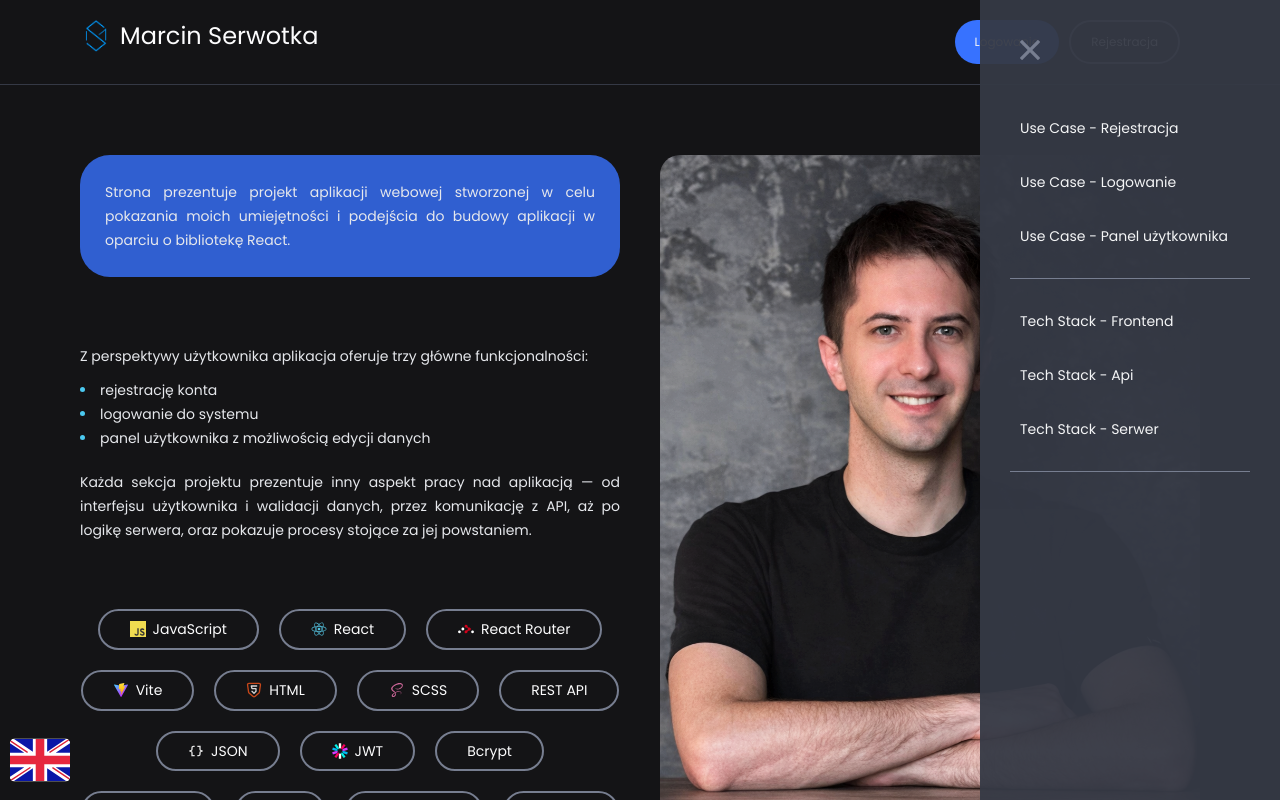
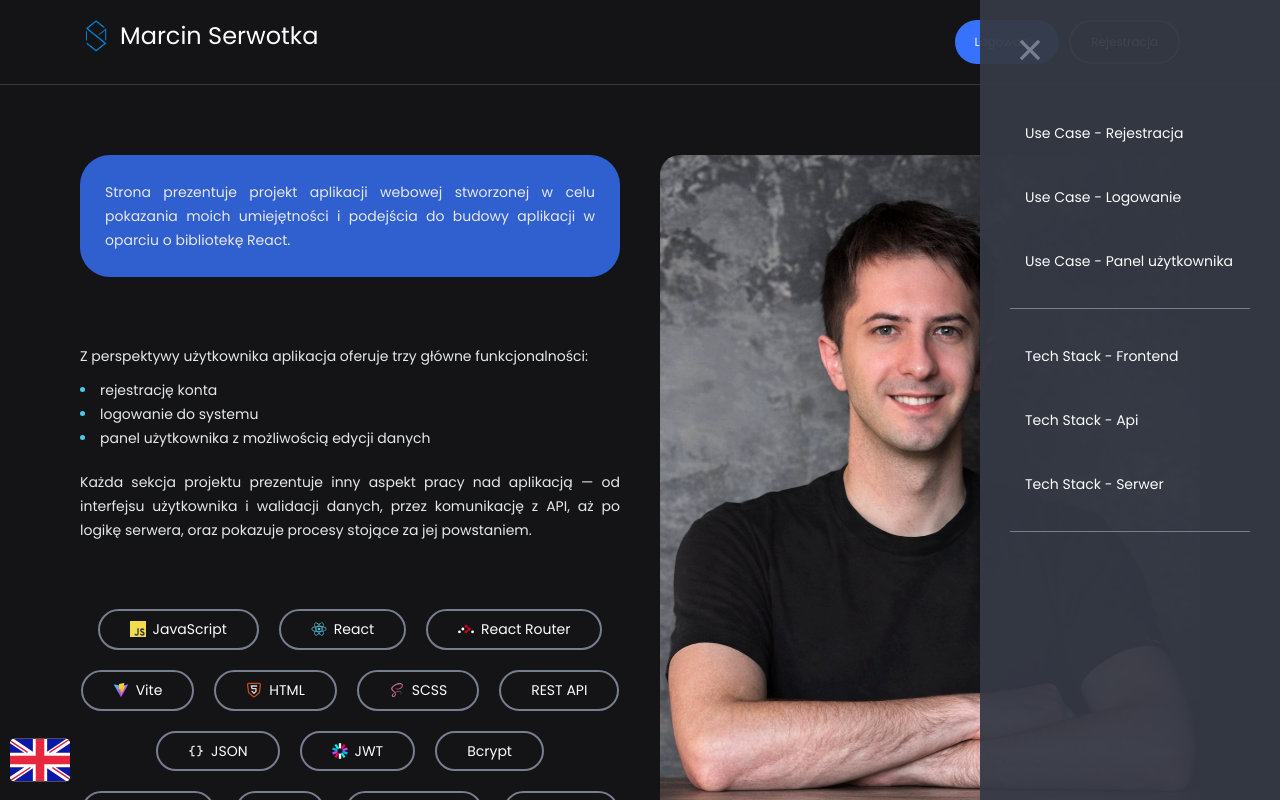
Before and after one commit to mserwo/sample-app, a React (Vite) app: page / in a window 1280 px wide. Both pictures are taken after a click on the element 1184 px from the left and 42 px from the top of the page. Shown: the top 800 px of the page. Built offline with nearby package versions, Linux system fonts and the light colour scheme.

Commit message:
page menu edit

```diff
--- a/src/components/header/mobile-menu/mobile-menu.module.scss
+++ b/src/components/header/mobile-menu/mobile-menu.module.scss
@@ -140,3 +140,8 @@
   margin: 0 30px;
   border-bottom: 1px solid colors.$neutrals4;
 }
+
+.pageMenu li {
+  cursor: pointer;
+  padding: 15px;
+}
--- a/src/components/header/mobile-menu/mobile-menu.tsx
+++ b/src/components/header/mobile-menu/mobile-menu.tsx
@@ -74,49 +74,73 @@ export const MenuMobile = () => {
           ) : null}
 
           <ul className={styles.pageMenuApp}>
-            <li>
-              <Link to="/login" onClick={() => window.scrollTo(0, 0)}>
+            <li
+              onClick={() => {
+                navigate("/login");
+                window.scrollTo(0, 0);
+              }}
+            >
               {menu.login}
-              </Link>
             </li>
-            <li>
-              <Link to="/register" onClick={() => window.scrollTo(0, 0)}>
+            <li
+              onClick={() => {
+                navigate("/register");
+                window.scrollTo(0, 0);
+              }}
+            >
               {menu.register}
-              </Link>
             </li>
           </ul>
           <ul className={styles.pageMenu}>
-            <li>
-              <Link to="/case/register" onClick={() => window.scrollTo(0, 0)}>
+            <li
+              onClick={() => {
+                navigate("/case/register");
+                window.scrollTo(0, 0);
+              }}
+            >
               {menu.useCaseRegister}
-              </Link>
             </li>
-            <li>
-              <Link to="/case/login" onClick={() => window.scrollTo(0, 0)}>
+            <li
+              onClick={() => {
+                navigate("/case/login");
+                window.scrollTo(0, 0);
+              }}
+            >
               {menu.useCaseLogin}
-              </Link>
             </li>
-            <li>
-              <Link to="/case/login" onClick={() => window.scrollTo(0, 0)}>
+            <li
+              onClick={() => {
+                navigate("/case/user-panel");
+                window.scrollTo(0, 0);
+              }}
+            >
               {menu.useCaseUserPanel}
-              </Link>
             </li>
           </ul>
           <ul className={styles.pageMenu}>
-            <li>
-              <Link to="/stack/frontend" onClick={() => window.scrollTo(0, 0)}>
+            <li
+              onClick={() => {
+                navigate("/stack/frontend");
+                window.scrollTo(0, 0);
+              }}
+            >
               {menu.techStackFrontend}
-              </Link>
             </li>
-            <li>
-              <Link to="/stack/api" onClick={() => window.scrollTo(0, 0)}>
+            <li
+              onClick={() => {
+                navigate("/stack/api");
+                window.scrollTo(0, 0);
+              }}
+            >
               {menu.techStackApi}
-              </Link>
             </li>
-            <li>
-              <Link to="/stack/server" onClick={() => window.scrollTo(0, 0)}>
+            <li
+              onClick={() => {
+                navigate("/stack/server");
+                window.scrollTo(0, 0);
+              }}
+            >
               {menu.techStackServer}
-              </Link>
             </li>
           </ul>
         </nav>
```
Lines whose indentation alone changed are shown as unchanged.
